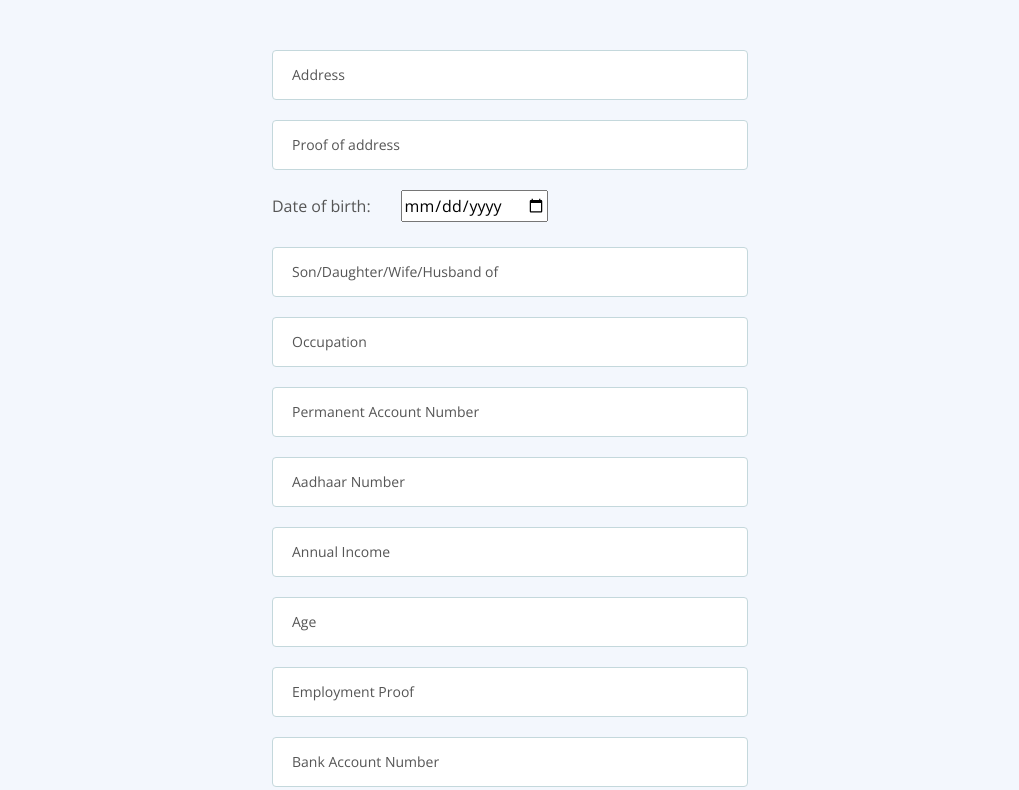
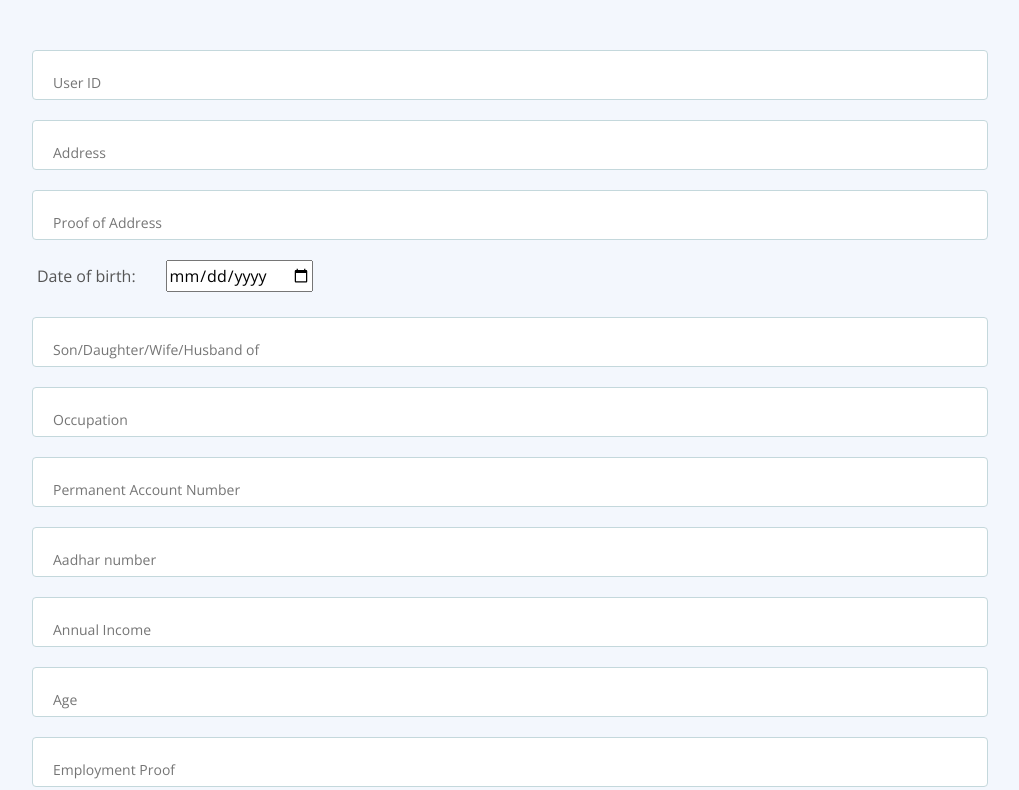
Before and after one commit to samyukthaa77/p2p-lending, a Next.js app: page /kyc_borrower in a window 1280 px wide. Shown: the part 310-1100 px from the top of the page, without its empty margins (130-1149 px from the left). Built offline with nearby package versions, Linux system fonts and the light colour scheme.

Commit message:
Kyc borrower frontend updated

```diff
--- a/components/header.jsx
+++ b/components/header.jsx
@@ -12,7 +12,11 @@ const Header = () => {
 							<img
 								src="images/credere.PNG"
 								alt="alternative"
-                				style={{ width: 200, height: 100, objectFit: "contain" }}
+								style={{
+									width: 200,
+									height: 100,
+									objectFit: "contain",
+								}}
 							/>
 						</a>
 					</Link>
@@ -116,7 +120,7 @@ const Header = () => {
 							</li>
 						</ul>
 						<span className="nav-item">
-							<Link href="/main_login">
+							<Link href="/login">
 								<a className="btn-outline-sm">LOG IN</a>
 							</Link>
 						</span>
--- a/pages/kyc_borrower.js
+++ b/pages/kyc_borrower.js
@@ -1,8 +1,46 @@
 import React from "react";
 import Head from "next/head";
+import { useState } from "react";
 import Header from "../components/header";
+import axios from "axios";
 
 const Kyc_borrower = () => {
+	const [id, setId] = useState("");
+	const [address, setAddress] = useState("");
+	const [addressproof, setAddressProof] = useState("");
+	const [relationship, setRelationship] = useState("");
+	const [occupation, setOccupation] = useState("");
+	const [pan, setPan] = useState("");
+	const [aadhar, setAadhar] = useState("");
+	const [income, setIncome] = useState("");
+	const [age, setAge] = useState("");
+	const [emp_proof, setEmpProof] = useState("");
+	const [bank_acc, setBankAcc] = useState("");
+	const [dob, setDob] = useState("");
+
+	const kyc_borrower = async () => {
+		const { data } = await axios.post(
+			"https://qiof3kyyq0.execute-api.us-west-2.amazonaws.com/production/p2p-api-resource",
+			{
+				method: "kyc_borrower",
+				id: id,
+				address: address,
+				addressproof: addressproof,
+				relationship: relationship,
+				occupation: occupation,
+				pan: pan,
+				aadhar: bank_acc,
+				income: income,
+				age: age,
+				emp_proof: emp_proof,
+				bank_acc: bank_acc,
+				dob: dob,
+			}
+		);
+
+		console.log(data);
+	};
+
 	return (
 		<>
 			<Header />
@@ -15,7 +53,7 @@ const Kyc_borrower = () => {
 								<div class="above-heading">BORROWER</div>
 								<h2>KNOW YOUR CUSTOMER</h2>
 
-								<form
+								<div
 									id="newsletterForm"
 									data-toggle="validator"
 									data-focus="false"
@@ -26,13 +64,26 @@ const Kyc_borrower = () => {
 											class="form-control-input"
 											id="nAddress"
 											required
+											placeholder="User ID"
+											value={id}
+											onChange={(e) =>
+												setId(e.target.value)
+											}
 										/>
-										<label
-											class="label-control"
-											for="nAddress"
-										>
-											Address
-										</label>
+										<div class="help-block with-errors"></div>
+									</div>
+									<div class="form-group">
+										<input
+											type="text"
+											class="form-control-input"
+											id="nAddress"
+											required
+											placeholder="Address"
+											value={address}
+											onChange={(e) =>
+												setAddress(e.target.value)
+											}
+										/>
 										<div class="help-block with-errors"></div>
 									</div>
 									<div class="form-group">
@@ -41,18 +92,33 @@ const Kyc_borrower = () => {
 											class="form-control-input"
 											id="txtProofadd"
 											required
+											placeholder="Proof of Address"
+											value={addressproof}
+											onChange={(e) =>
+												setAddressProof(e.target.value)
+											}
 										/>
-										<label
-											class="label-control"
-											for="nProofadd"
-										>
-											Proof of address
-										</label>
 										<div class="help-block with-errors"></div>
 									</div>
 									<div class="form-group">
-									<label for="DOB" style={{marginRight:30}}>Date of birth:{""} </label>
-                                    <input type="date" id="DOB" name="DOB"></input>
+										<label
+											for="DOB"
+											style={{
+												marginRight: 30,
+												marginLeft: 5,
+											}}
+										>
+											Date of birth:{""}{" "}
+										</label>
+										<input
+											type="date"
+											id="DOB"
+											name="DOB"
+											value={dob}
+											onChange={(e) =>
+												setDob(e.target.value)
+											}
+										></input>
 									</div>
 									<div class="form-group">
 										<input
@@ -60,13 +126,12 @@ const Kyc_borrower = () => {
 											class="form-control-input"
 											id="txtrelation"
 											required
+											placeholder="Son/Daughter/Wife/Husband of"
+											value={relationship}
+											onChange={(e) =>
+												setRelationship(e.target.value)
+											}
 										/>
-										<label
-											class="label-control"
-											for="nrelation"
-										>
-											Son/Daughter/Wife/Husband of
-										</label>
 										<div class="help-block with-errors"></div>
 									</div>
 									<div class="form-group">
@@ -75,28 +140,26 @@ const Kyc_borrower = () => {
 											class="form-control-input"
 											id="txtOccupation"
 											required
+											placeholder="Occupation"
+											value={occupation}
+											onChange={(e) =>
+												setOccupation(e.target.value)
+											}
 										/>
-										<label
-											class="label-control"
-											for="nOccupation"
-										>
-											Occupation
-										</label>
 										<div class="help-block with-errors"></div>
 									</div>
-							        <div class="form-group">
+									<div class="form-group">
 										<input
 											type="text"
 											class="form-control-input"
 											id="txtPANCard"
 											required
+											placeholder="Permanent Account Number"
+											value={pan}
+											onChange={(e) =>
+												setPan(e.target.value)
+											}
 										/>
-										<label
-											class="label-control"
-											for="nPAN"
-										>
-											Permanent Account Number
-										</label>
 										<div class="help-block with-errors"></div>
 									</div>
 									<div class="form-group">
@@ -105,13 +168,12 @@ const Kyc_borrower = () => {
 											class="form-control-input"
 											id="txtAadhaarnumber"
 											required
+											placeholder="Aadhar number"
+											value={aadhar}
+											onChange={(e) =>
+												setAadhar(e.target.value)
+											}
 										/>
-										<label
-											class="label-control"
-											for="nAadhaarnumber"
-										>
-											Aadhaar Number
-										</label>
 										<div class="help-block with-errors"></div>
 									</div>
 									<div class="form-group">
@@ -120,13 +182,12 @@ const Kyc_borrower = () => {
 											class="form-control-input"
 											id="txtannualincome"
 											required
+											placeholder="Annual Income"
+											value={income}
+											onChange={(e) =>
+												setIncome(e.target.value)
+											}
 										/>
-										<label
-											class="label-control"
-											for="nannualincome"
-										>
-											Annual Income
-										</label>
 										<div class="help-block with-errors"></div>
 									</div>
 									<div class="form-group">
@@ -135,13 +196,12 @@ const Kyc_borrower = () => {
 											class="form-control-input"
 											id="txtAge"
 											required
+											placeholder="Age"
+											value={age}
+											onChange={(e) =>
+												setAge(e.target.value)
+											}
 										/>
-										<label
-											class="label-control"
-											for="nAge"
-										>
-											Age
-										</label>
 										<div class="help-block with-errors"></div>
 									</div>
 									<div class="form-group">
@@ -150,13 +210,12 @@ const Kyc_borrower = () => {
 											class="form-control-input"
 											id="txtEmproof"
 											required
+											placeholder="Employment Proof"
+											value={emp_proof}
+											onChange={(e) =>
+												setEmpProof(e.target.value)
+											}
 										/>
-										<label
-											class="label-control"
-											for="nEmproof"
-										>
-											Employment Proof
-										</label>
 										<div class="help-block with-errors"></div>
 									</div>
 									<div class="form-group">
@@ -165,13 +224,12 @@ const Kyc_borrower = () => {
 											class="form-control-input"
 											id="txtBankAcc"
 											required
+											placeholder="Bank Account Number"
+											value={bank_acc}
+											onChange={(e) =>
+												setBankAcc(e.target.value)
+											}
 										/>
-										<label
-											class="label-control"
-											for="nBankacc"
-										>
-											Bank Account Number
-										</label>
 										<div class="help-block with-errors"></div>
 									</div>
 									<div class="form-group checkbox">
@@ -181,11 +239,11 @@ const Kyc_borrower = () => {
 											value="Agreed-to-Terms"
 											required
 										/>
-										I've read and agree to Credere's written
+										I've read and agree to Credere's written{" "}
 										<a href="privacy-policy.html">
 											Privacy Policy
-										</a>
-										and
+										</a>{" "}
+										and{" "}
 										<a href="terms-conditions.html">
 											Terms Conditions
 										</a>
@@ -195,6 +253,7 @@ const Kyc_borrower = () => {
 										<button
 											type="submit"
 											class="form-control-submit-button"
+											onClick={kyc_borrower}
 										>
 											SUBMIT
 										</button>
@@ -205,7 +264,7 @@ const Kyc_borrower = () => {
 											class="h3 text-center hidden"
 										></div>
 									</div>
-								</form>
+								</div>
 							</div>
 						</div>
 					</div>
--- a/pages/signup.js
+++ b/pages/signup.js
@@ -46,7 +46,7 @@ export default function Signup() {
 							<h1 style={{ fontSize: 40 }}>Sign Up</h1>
 							<p>
 								Already a user? Then{" "}
-								<Link href="/main_login">
+								<Link href="/login">
 									<a className="white">Log In</a>
 								</Link>
 							</p>
```
Also changed, not shown: pages/kyc_lender.js (+4 -24 lines), pages/borrower_dashboard.js (renamed from pages/b_dashboard.js), pages/login.js (renamed from pages/main_login.js). Lines whose indentation alone changed are shown as unchanged.
